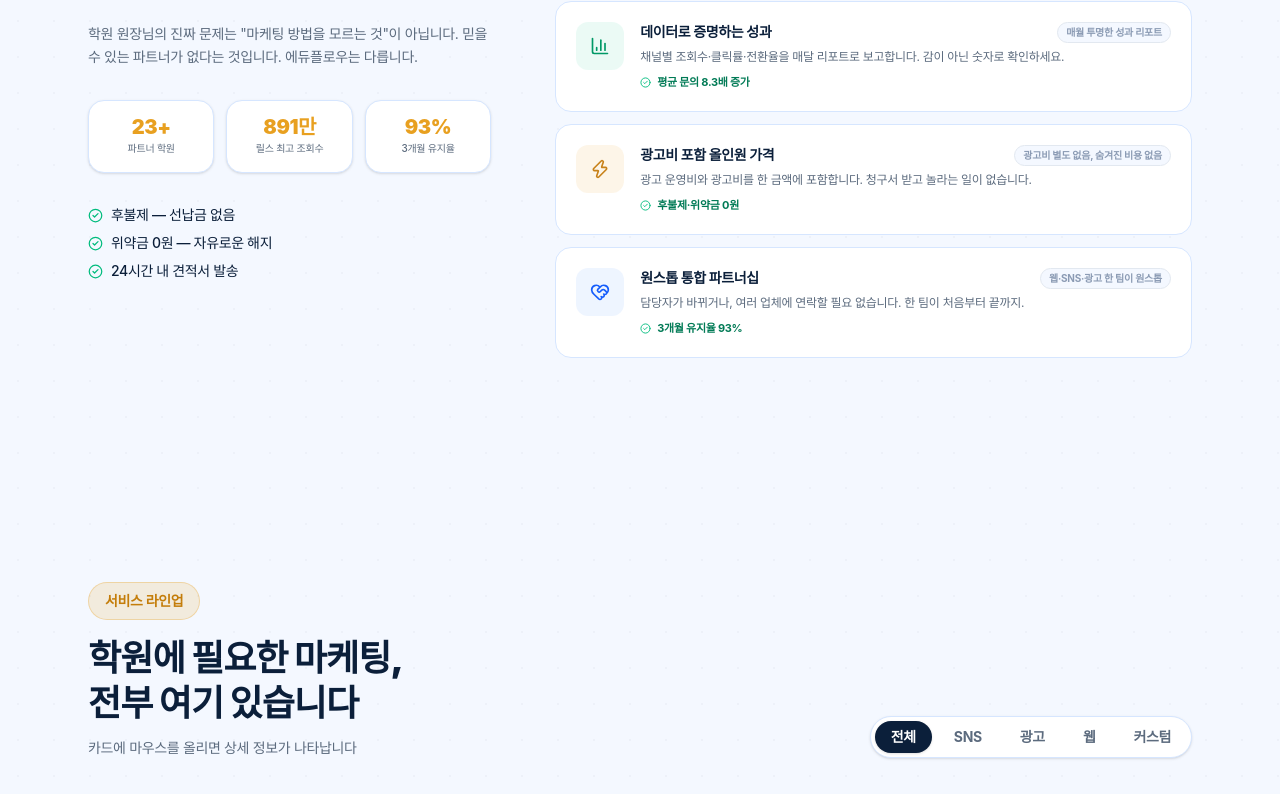
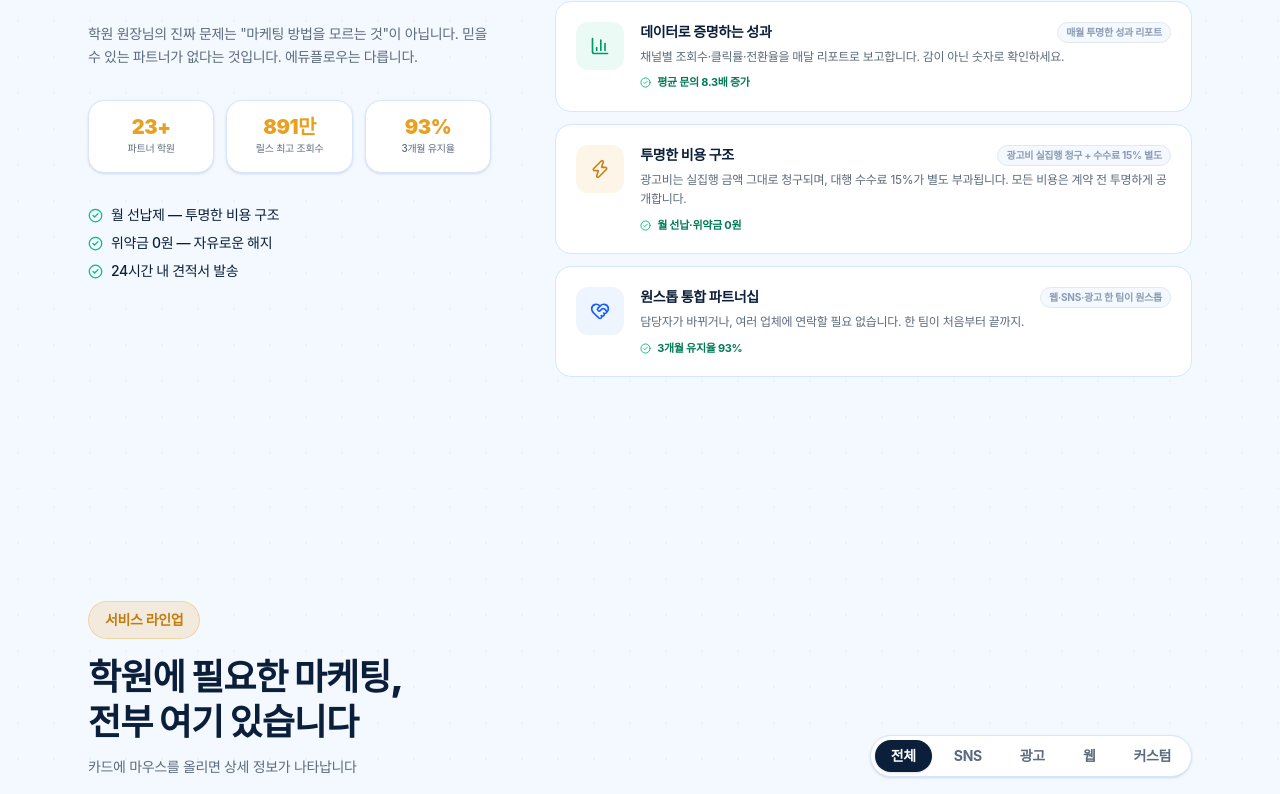
Before and after one commit to sehen12345-rgb/academy-marketing-web, a Next.js app: page / in a window 1280 px wide. Shown: the part 4315-5109 px from the top of the page. Built offline with nearby package versions, Linux system fonts and the light colour scheme; no server answers; a web font is replaced by a local one.

Commit message:
feat: 결제 방식 후불제 → 월 선납제로 변경, 광고비 실집행 청구 + 수수료 15% 별도 반영

```diff
--- a/components/sections/ComparisonSection.tsx
+++ b/components/sections/ComparisonSection.tsx
@@ -13,7 +13,7 @@ const rows = [
   { label: "24시간 내 견적서 발송",        diy: "partial", generic: false,     us: true },
   { label: "숨겨진 추가 비용 없음",        diy: true,      generic: false,     us: true },
   { label: "원장님 수업 집중 가능",        diy: false,     generic: true,      us: true },
-  { label: "후불제 (선납금 없음)",         diy: true,      generic: false,     us: true },
+  { label: "월 선납제 (투명한 비용 구조)",  diy: false,     generic: false,     us: true },
   { label: "직접 실행 (외주 없음)",        diy: false,     generic: false,     us: true },
   { label: "KPI 미달성 시 무료 재조정",   diy: false,     generic: false,     us: true },
 ];
--- a/components/sections/FAQSection.tsx
+++ b/components/sections/FAQSection.tsx
@@ -12,7 +12,7 @@ const faqs = [
   },
   {
     q: "계약금이나 위약금이 있나요?",
-    a: "웹페이지 제작은 착수금 50%, 완료 후 잔금 방식입니다. SNS·광고 월정기 상품은 선납 없이 월별 후불 청구가 기본입니다. 위약금 조항 없이 계약 종료 1개월 전 통보로 해지 가능합니다.",
+    a: "웹페이지 제작은 착수금 50%, 완료 후 잔금 방식입니다. SNS·광고 월정기 상품은 매월 초 선납 청구가 기본이며, 광고비는 실집행 금액 그대로 별도 청구, 대행 수수료 15%가 추가됩니다. 위약금 조항 없이 계약 종료 1개월 전 통보로 해지 가능합니다.",
     hot: true,
   },
   {
--- a/components/sections/GuaranteeSection.tsx
+++ b/components/sections/GuaranteeSection.tsx
@@ -7,10 +7,10 @@ import { ShieldCheck, CreditCard, Wrench, Clock, ArrowRight } from "lucide-react
 const guarantees = [
   {
     icon: CreditCard,
-    title: "후불제",
-    sub: "선납금 없음",
-    desc: "SNS·광고 월정기 상품은 선납 없이 서비스 제공 후 청구합니다. 돈 먼저 내고 시작하는 구조가 아닙니다.",
-    badge: "월별 후불",
+    title: "월 선납제",
+    sub: "매월 선불 청구",
+    desc: "SNS·광고 월정기 상품은 매월 초 선납으로 청구합니다. 광고비는 실집행 금액 그대로 별도 청구되며, 대행 수수료 15%가 추가됩니다.",
+    badge: "월 선납",
     color: "text-[#E8A020]",
     bg: "bg-[#E8A020]/10",
     border: "border-[#E8A020]/30",
--- a/components/sections/PledgeSection.tsx
+++ b/components/sections/PledgeSection.tsx
@@ -11,7 +11,7 @@ const pledges = [
   },
   {
     num: "02",
-    text: "선납금 없이 서비스 제공 후 후불로 청구합니다.",
+    text: "월 선납으로 청구합니다. 광고비는 실집행 금액 그대로 별도 청구되며, 대행 수수료 15%가 별도 부과됩니다.",
     highlight: false,
   },
   {
--- a/components/sections/PricingSection.tsx
+++ b/components/sections/PricingSection.tsx
@@ -206,7 +206,7 @@ export default function PricingSection() {
         </motion.div>
 
         <p className="text-center text-[#A8B8C8] text-xs mt-5 tracking-tight">
-          * 광고비는 실집행 금액 그대로 청구 · 대행 수수료 별도 없음 · VAT 10% 별도
+          * 광고비는 실집행 금액 그대로 청구 · 대행 수수료 15% 별도 · VAT 10% 별도
         </p>
 
       </div>
--- a/components/sections/WhyUsSection.tsx
+++ b/components/sections/WhyUsSection.tsx
@@ -33,10 +33,10 @@ const reasons = [
   },
   {
     icon: Zap,
-    title: "광고비 포함 올인원 가격",
-    detail: "광고비 별도 없음, 숨겨진 비용 없음",
-    desc: "광고 운영비와 광고비를 한 금액에 포함합니다. 청구서 받고 놀라는 일이 없습니다.",
-    proof: "후불제·위약금 0원",
+    title: "투명한 비용 구조",
+    detail: "광고비 실집행 청구 + 수수료 15% 별도",
+    desc: "광고비는 실집행 금액 그대로 청구되며, 대행 수수료 15%가 별도 부과됩니다. 모든 비용은 계약 전 투명하게 공개합니다.",
+    proof: "월 선납·위약금 0원",
     color: "bg-[#E8A020]/10",
     iconColor: "text-[#C8821A]",
   },
@@ -100,7 +100,7 @@ export default function WhyUsSection() {
 
             {/* 체크리스트 */}
             <div className="space-y-2">
-              {["후불제 — 선납금 없음", "위약금 0원 — 자유로운 해지", "24시간 내 견적서 발송"].map((item) => (
+              {["월 선납제 — 투명한 비용 구조", "위약금 0원 — 자유로운 해지", "24시간 내 견적서 발송"].map((item) => (
                 <div key={item} className="flex items-center gap-2 text-sm text-[#0B1F3A] font-medium tracking-tight">
                   <CheckCircle2 size={15} className="text-emerald-500 shrink-0" />
                   {item}
```
